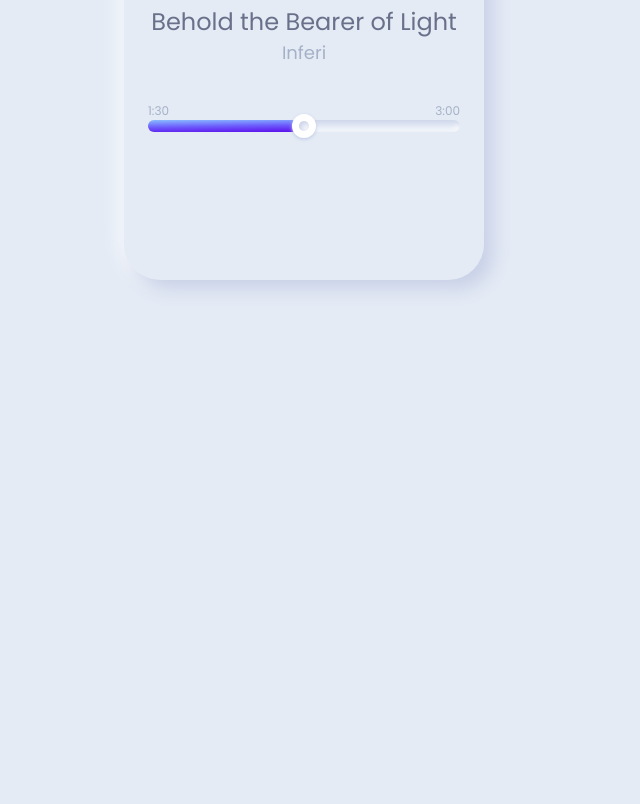
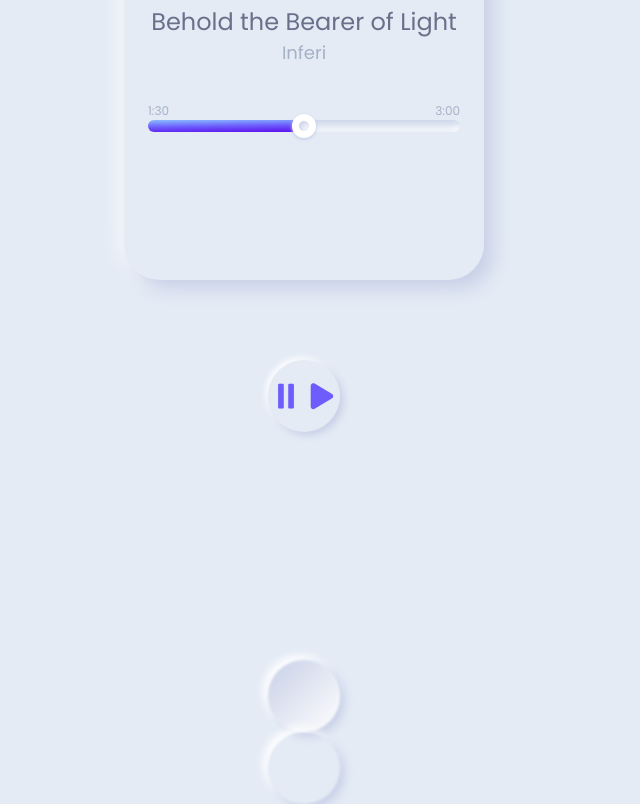
Before and after one commit to QuintonEL/neumorphism, a React (Create React App) app: page / in a window 1280 px wide. Shown: the part 480-1284 px from the top of the page, without its empty margins (336-976 px from the left). Before the commit the page ends 800 px from the top, so only its background shows below. Built offline with nearby package versions, Linux system fonts and the light colour scheme.

Commit message:
started adding play pause button

```diff
--- a/src/App.js
+++ b/src/App.js
@@ -3,6 +3,7 @@
 import Album from "./Components/Album.js";
 import Track from "./Components/Track";
 import ProgressBar from "./Components/ProgressBar";
+import Controls from "./Components/Controls";
 
 function App() {
   return (
@@ -12,6 +13,7 @@
         <Album />
         <Track />
         <ProgressBar />
+        <Controls />
       </div>
     </div>
   );
--- /dev/null
+++ b/src/Components/Controls.js
@@ -0,0 +1,34 @@
+import { useState } from "react";
+import "./Controls.scss";
+
+const Controls = () => {
+  const [pause, setPause] = useState("null");
+
+  const clickHandler = () => {
+    setPause(1);
+    const play = document.querySelector(".play");
+    const pause = document.querySelector(".pause");
+    const playBtn = document.querySelector(".circle__btn");
+    const wave1 = document.querySelector(".circle__back-1");
+    const wave2 = document.querySelector(".circle__back-2");
+
+    pause.classList.toggle("visibility");
+    play.classList.toggle("visibility");
+    playBtn.classList.toggle("shadow");
+    wave1.classList.toggle("paused");
+    wave2.classList.toggle("paused");
+  };
+
+  return (
+    <div className="circle">
+      <span className="circle__btn" onClick={clickHandler}>
+        <ion-icon className="pause" name="pause"></ion-icon>
+        <ion-icon className="play" name="play"></ion-icon>
+      </span>
+      <span className="circle__back-1"></span>
+      <span className="circle__back-2"></span>
+    </div>
+  );
+};
+
+export default Controls;
--- /dev/null
+++ b/src/Components/Controls.scss
@@ -0,0 +1,85 @@
+$shadow: 0.3rem 0.3rem 0.6rem var(--greyLight-2),
+  -0.2rem -0.2rem 0.5rem var(--white);
+$inner-shadow: inset 0.2rem 0.2rem 0.5rem var(--greyLight-2),
+  inset -0.2rem -0.2rem 0.5rem var(--white);
+
+.circle {
+  width: 9rem;
+  height: 100%;
+  justify-self: center;
+  border-radius: 1rem;
+  display: grid;
+  grid-template-rows: 1fr;
+  justify-items: center;
+  align-items: center;
+
+  &__btn {
+    width: 6rem;
+    height: 6rem;
+    display: flex;
+    margin: 0.6rem;
+    justify-content: center;
+    align-items: center;
+    border-radius: 50%;
+    font-size: 3.2rem;
+    color: var(--primary);
+    z-index: 300;
+    background: var(--greyLight-1);
+    box-shadow: $shadow;
+    cursor: pointer;
+    position: relative;
+    &.shadow {
+      box-shadow: $inner-shadow;
+    }
+
+    .play {
+      position: absolute;
+      opacity: 0;
+      transition: all 0.2s linear;
+      &.visibility {
+        opacity: 1;
+      }
+    }
+    .pause {
+      position: absolute;
+      transition: all 0.2s linear;
+      &.visibility {
+        opacity: 0;
+      }
+    }
+  }
+
+  &__back-1,
+  &__back-2 {
+    width: 6rem;
+    height: 6rem;
+    border-radius: 50%;
+    filter: blur(1px);
+    z-index: 100;
+  }
+
+  &__back-1 {
+    box-shadow: 0.4rem 0.4rem 0.8rem var(--greyLight-2),
+      -0.4rem -0.4rem 0.8rem var(--white);
+    background: linear-gradient(
+      to bottom right,
+      var(--greyLight-2) 0%,
+      var(--white) 100%
+    );
+    animation: waves 4s linear infinite;
+
+    &.paused {
+      animation-play-state: paused;
+    }
+  }
+
+  &__back-2 {
+    box-shadow: 0.4rem 0.4rem 0.8rem var(--greyLight-2),
+      -0.4rem -0.4rem 0.8rem var(--white);
+    animation: waves 4s linear 2s infinite;
+
+    &.paused {
+      animation-play-state: paused;
+    }
+  }
+}
```
